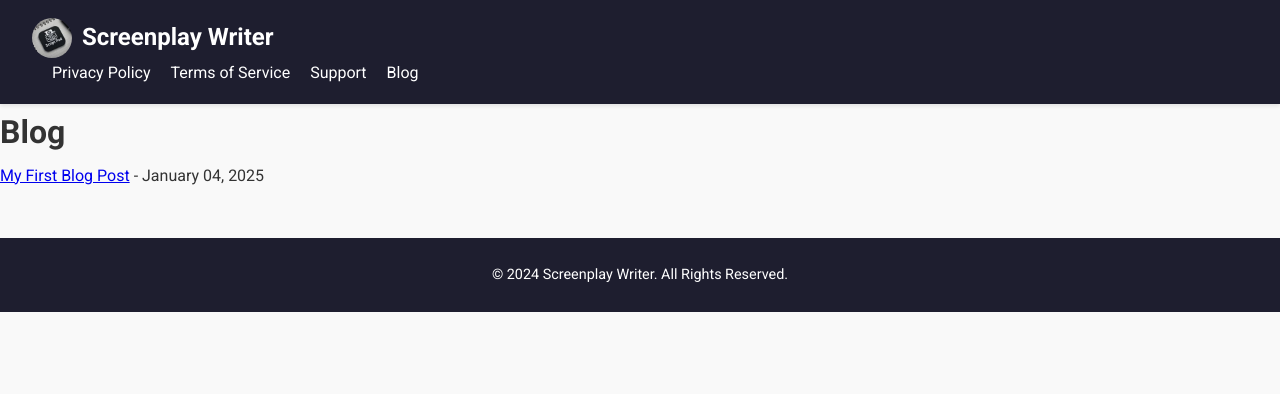
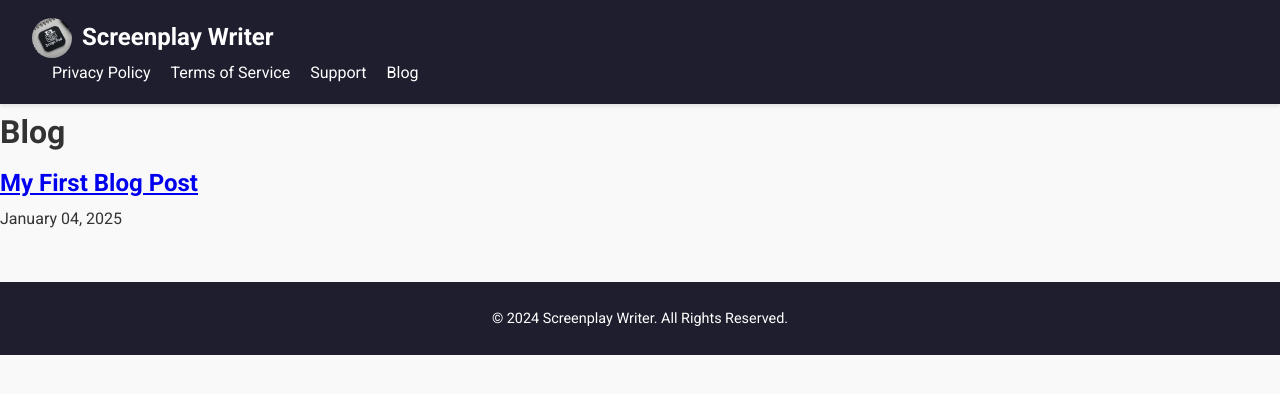
Before and after one commit to betashorts/betashorts-site, a Jekyll site: the page built from blog.html, in a window 1280 px wide. Shown: the top 394 px of the page. Built offline with Jekyll 4.4.1, drawn with Linux system fonts in a browser that asks for light colours.

Commit message:
modified blogs homepage

```diff
--- a/blog.html
+++ b/blog.html
@@ -2,11 +2,16 @@
 layout: default
 title: "Blog - Screenplay Writer"
 ---
-<h1>Blog</h1>
-<ul>
-    {% for post in site.posts %}
-        <li>
-            <a href="{{ post.url }}">{{ post.title }}</a> - {{ post.date | date: "%B %d, %Y" }}
+<div class="blog-listing">
+    <h1 class="blog-title">Blog</h1>
+    <ul class="blog-list">
+        {% for post in site.posts %}
+        <li class="blog-item">
+            <a href="{{ post.url }}" class="blog-link">
+                <h2 class="blog-post-title">{{ post.title }}</h2>
+            </a>
+            <p class="blog-meta">{{ post.date | date: "%B %d, %Y" }}</p>
         </li>
-    {% endfor %}
-</ul>
+        {% endfor %}
+    </ul>
+</div>
```
